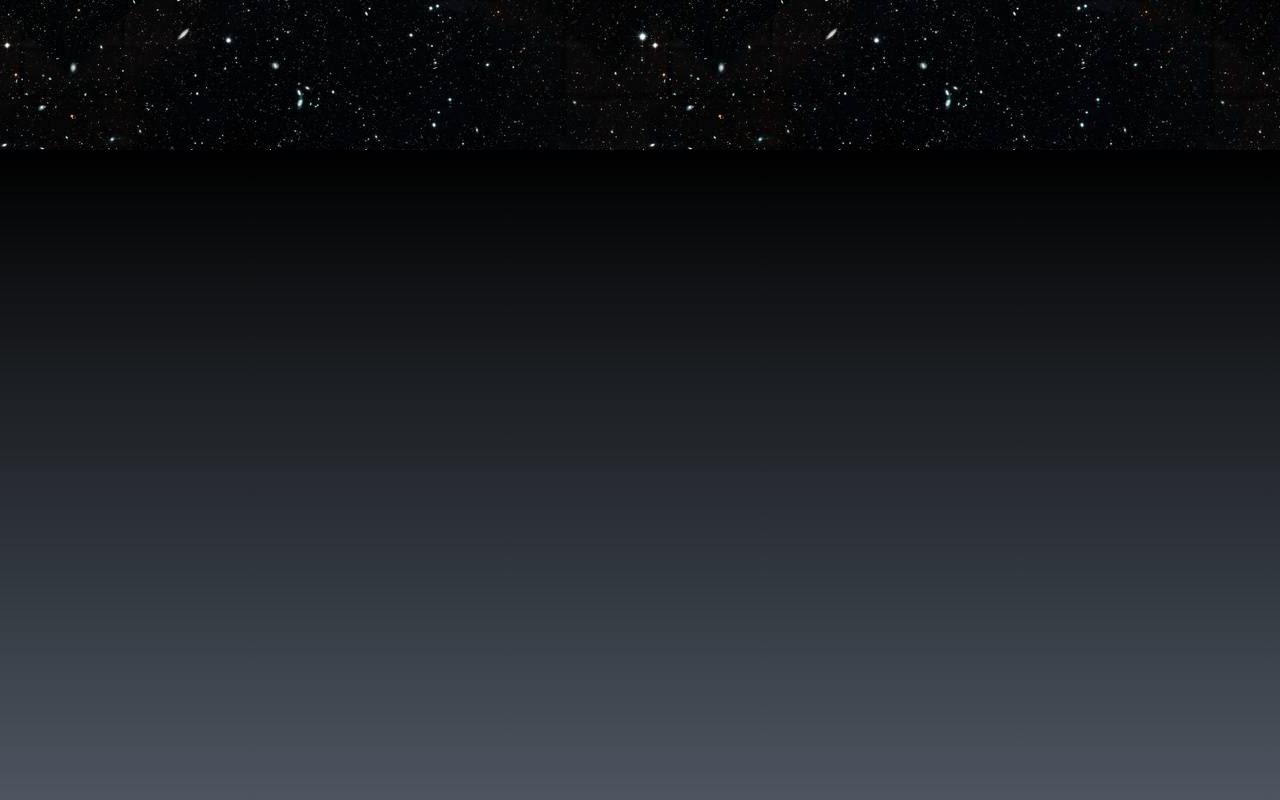
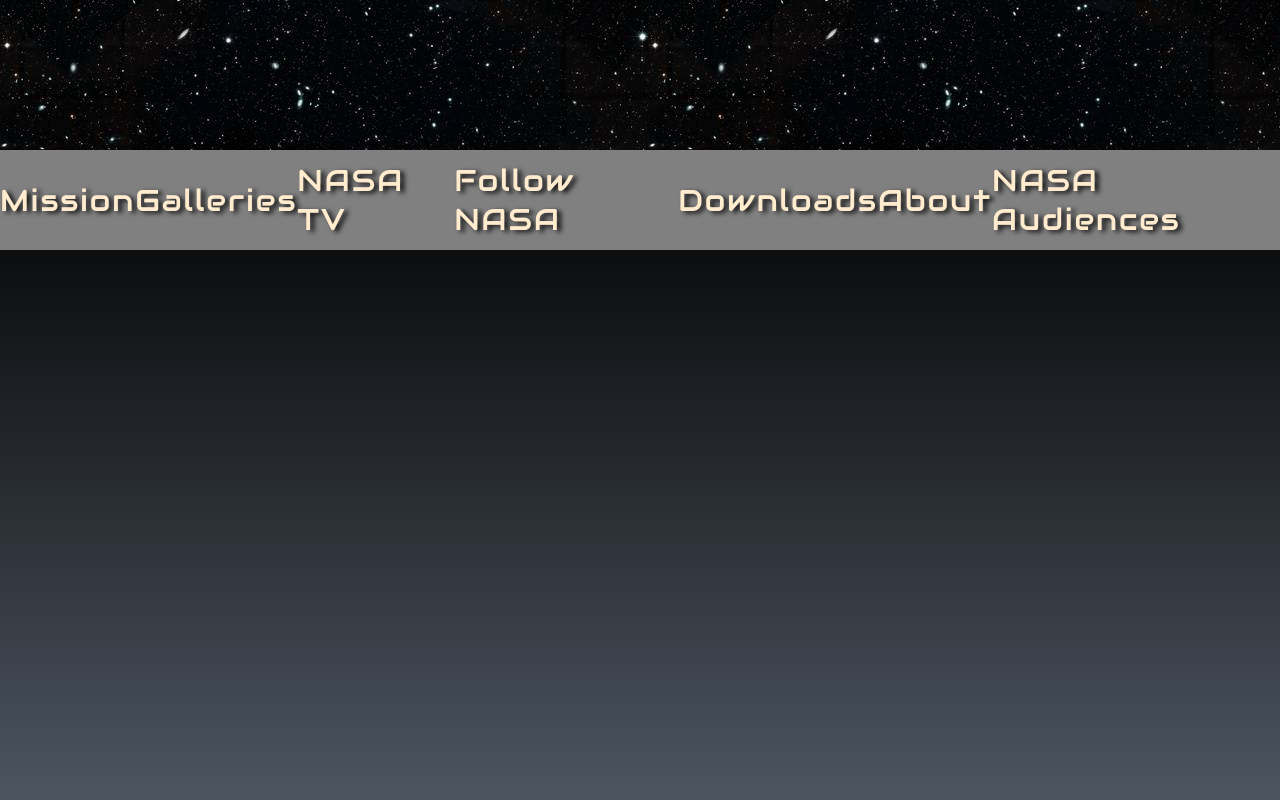
Before and after one commit to Clems-web/repro-nasa, a plain HTML site: page index.html in a window 1280 px wide. Shown: the top 800 px of the page. Drawn offline with Linux system fonts and the light colour scheme.

Commit message:
repronasa

```diff
--- a/index.html
+++ b/index.html
@@ -5,9 +5,20 @@
         <title>Title</title>
         <meta name="viewport" content="width=device-width, initial-scale=1.0">
         <link rel="stylesheet" href="style.css">
+        <link href="https://fonts.googleapis.com/css2?family=Audiowide&display=swap" rel="stylesheet">
     </head>
     <body>
         <div id="banner"></div>
-        <div id="backg"></div>
+        <div id="backg">
+            <div id="menu">
+                <div>Mission</div>
+                <div>Galleries</div>
+                <div>NASA TV</div>
+                <div>Follow NASA</div>
+                <div>Downloads</div>
+                <div>About</div>
+                <div>NASA Audiences</div>
+            </div>
+        </div>
     </body>
 </html>
--- a/style.css
+++ b/style.css
@@ -22,3 +22,17 @@ body {
     height: 150rem;
     background: linear-gradient(black,lightsteelblue);
 }
+#menu {
+    width: 100%;
+    height: 10rem;
+    background-color: grey;
+    display: flex;
+    flex-direction: row;
+    font-size: 3rem;
+    color: blanchedalmond;
+    justify-content: space-evenly;
+    align-items: center;
+    font-family: 'Audiowide', cursive;
+    letter-spacing: 0.2rem;
+    text-shadow: 4px 2px 5px rgba(0,0,0,0.9);
+}
```
